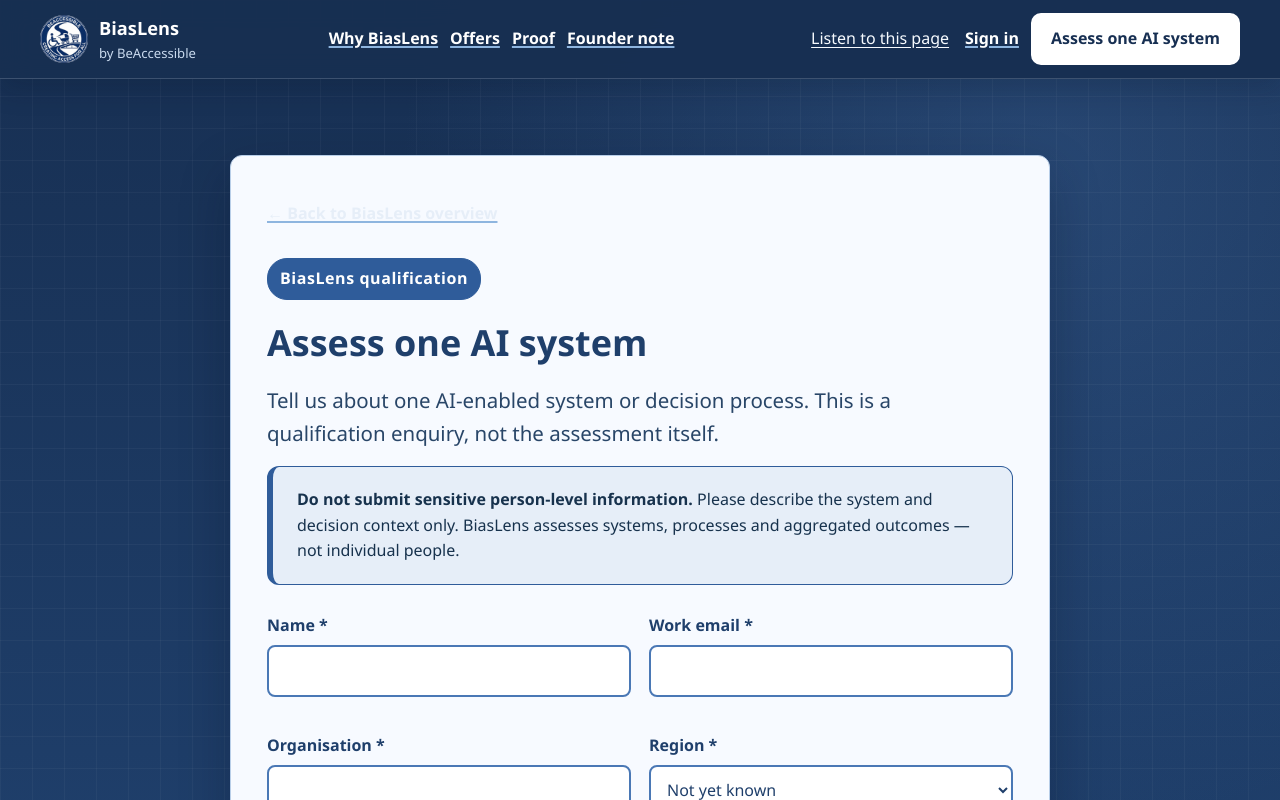
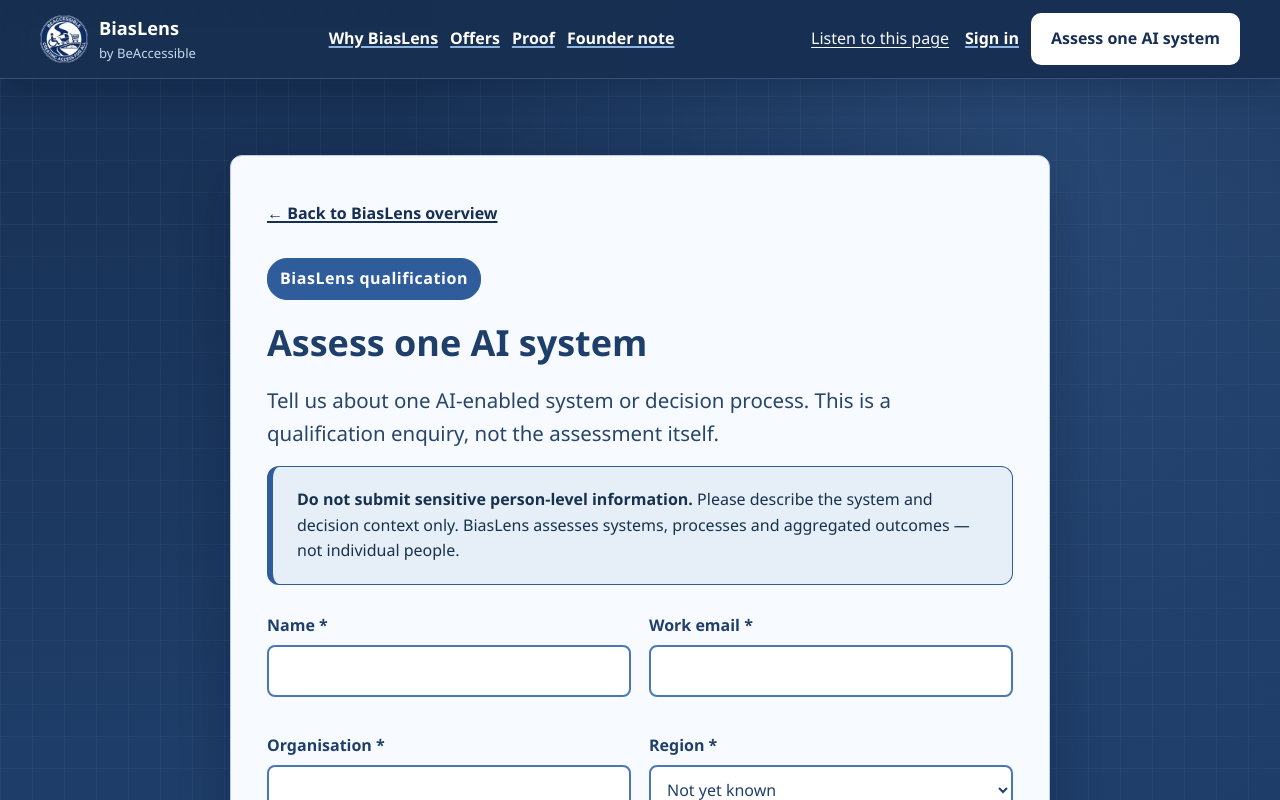
Before and after one commit to laggiesfl/BiasLens-Full-Platform, a Next.js app: page /enquire in a window 1280 px wide. In both pictures the pointer is over the link 382 px from the left and 214 px from the top of the page. Shown: the top 800 px of the page. Built offline with nearby package versions, Linux system fonts and the light colour scheme.

Commit message:
fix: keep enquiry links visible on light form surface

```diff
--- a/src/app/public-accessibility-fixes.css
+++ b/src/app/public-accessibility-fixes.css
@@ -21,6 +21,20 @@
 .public-form-card .public-callout-note p,
 .public-form-card .public-callout-note strong {
   color: #17324d !important;
+}
+
+/* The dark public-page link rule is intentionally strong, so links inside the
+   light form surface need an explicit local override. This covers both Back
+   links and the Privacy Notice link without changing the global focus ring. */
+.public-page .public-form-card a:not(.public-button):not(.public-brand) {
+  color: #1f3f6b !important;
+  text-decoration-color: #1f3f6b;
+}
+
+.public-page .public-form-card a:not(.public-button):not(.public-brand):hover,
+.public-page .public-form-card a:not(.public-button):not(.public-brand):focus-visible {
+  color: #172f52 !important;
+  text-decoration-color: #172f52;
 }
 
 .public-form-back {
```
